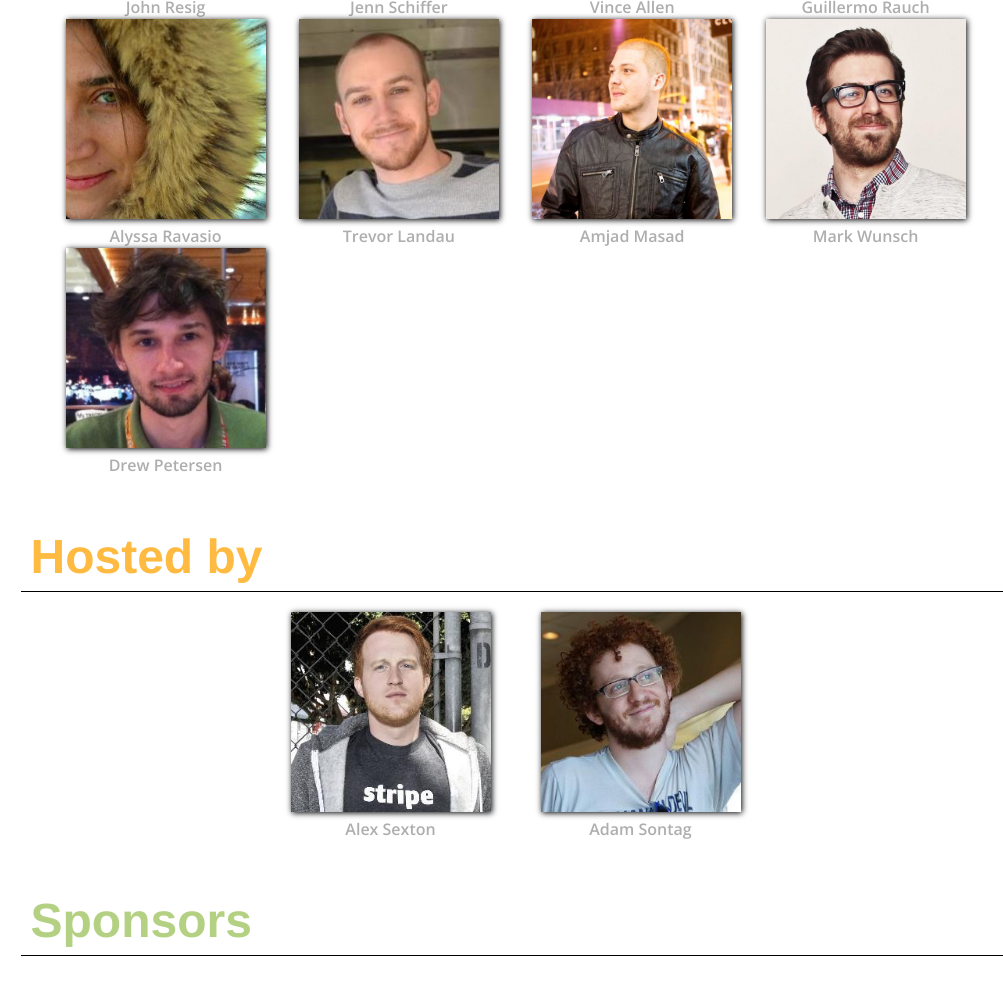
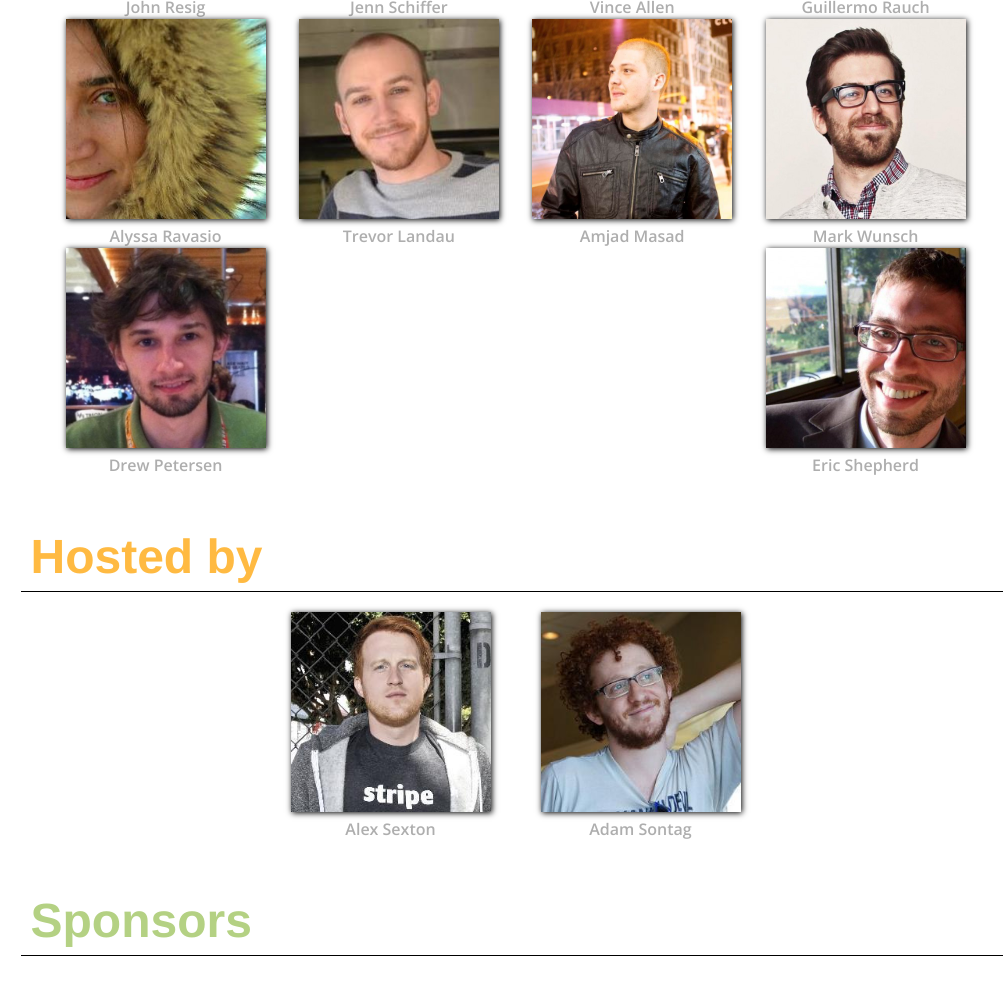
Before and after one commit to EmpireJS/2014.empirejs.org, a website: page public/index.html in a window 1280 px wide. Shown: the part 1235-2218 px from the top of the page, without its empty margins (129-1132 px from the left). Drawn offline with nearby package versions, Linux system fonts and the light colour scheme; a web font is replaced by a local one.

Commit message:
[doc] Added Eric Shepherd

```diff
--- a/public/index.html
+++ b/public/index.html
@@ -122,6 +122,11 @@ console.log("... It’s Computer SCIENCE.");
               <img src="/img/speakers/drew-petersen.jpg" alt /><p>Drew Petersen</p>
             </a>
           </div>
+          <div>
+            <a href="https://twitter.com/arkitrave" target="_blank">
+              <img src="/img/speakers/eric-shepherd.jpg" alt /><p>Eric Shepherd</p>
+            </a>
+          </div>
         </div>
       </div>
 
```
Also changed, not shown: public/img/speakers/eric-shepherd.jpg (added).
